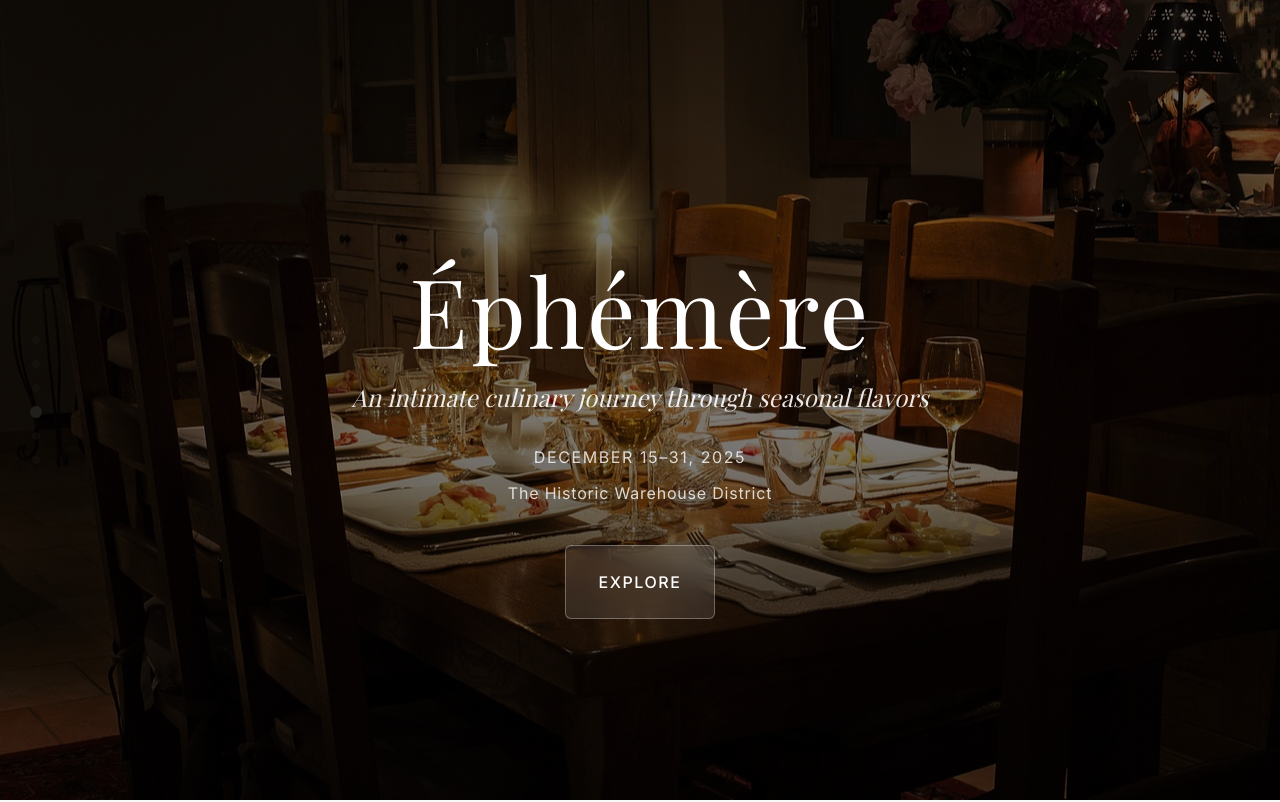
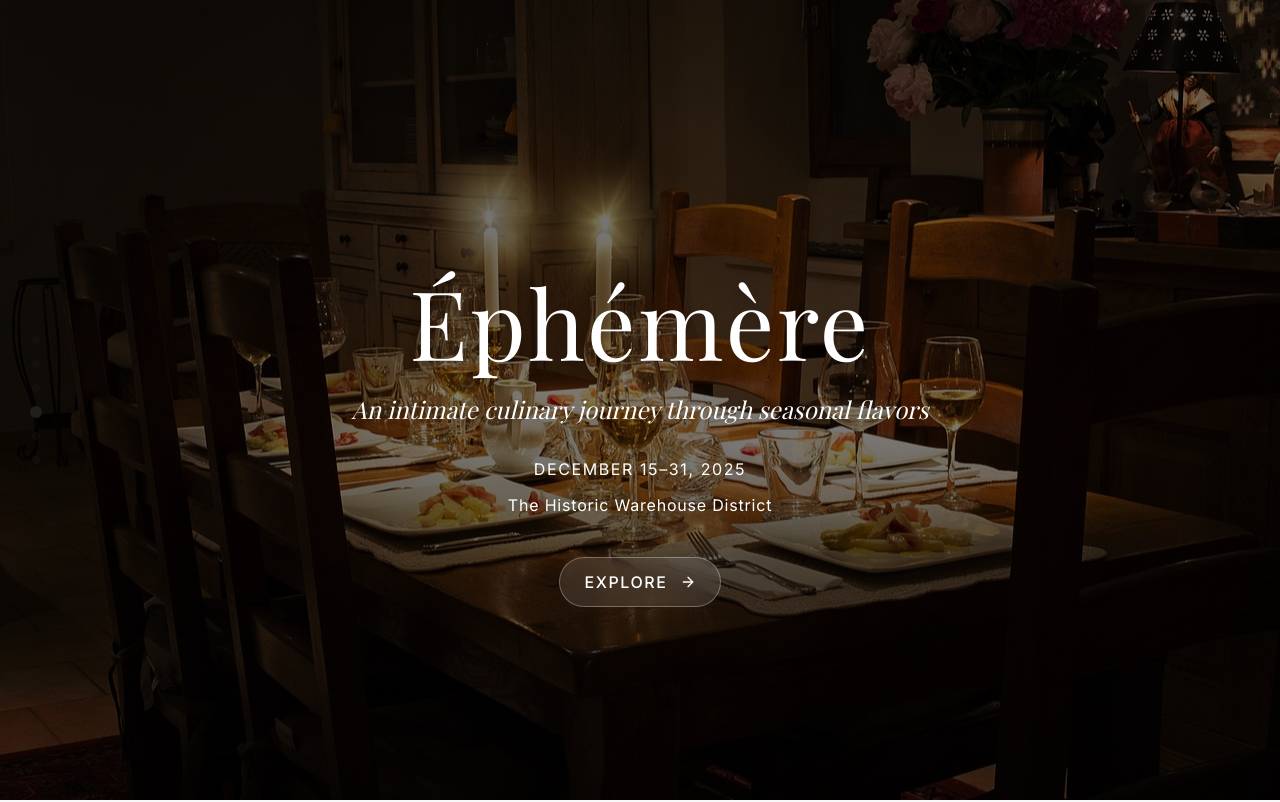
Before and after one commit to AvocadoKing1210/onlineorder-client, a Next.js app: page / in a window 1280 px wide. Shown: the top 802 px of the page. Built offline with nearby package versions, Linux system fonts and the light colour scheme.

Commit message:
feat: add video support for landing page

```diff
--- a/app/components/Footer.tsx
+++ b/app/components/Footer.tsx
@@ -84,9 +84,9 @@ export default function Footer({ restaurantName, tagline, email, socialLinks }:
 
         <div className="text-center space-y-2">
           {config.footer.engagementDates && (
-            <p className="text-sm text-muted-foreground">
+          <p className="text-sm text-muted-foreground">
               Limited engagement · {config.footer.engagementDates}
-            </p>
+          </p>
           )}
           <p className="text-xs text-muted-foreground">
             © {config.footer.copyrightYear} {restaurantName}. All rights reserved.
--- a/app/components/HeroSection.tsx
+++ b/app/components/HeroSection.tsx
@@ -1,34 +1,91 @@
+"use client";
+
 import { Button } from "@/components/ui/button";
+import { useEffect, useRef } from "react";
+import { ArrowRight } from "lucide-react";
 
 interface HeroSectionProps {
   title: string;
   tagline: string;
   dates: string;
   location: string;
-  backgroundImage: string;
+  backgroundImage?: string;
+  backgroundVideo?: string;
   ctaText?: string;
 }
 
-export default function HeroSection({ title, tagline, dates, location, backgroundImage, ctaText = "Explore" }: HeroSectionProps) {
+export default function HeroSection({
+  title,
+  tagline,
+  dates,
+  location,
+  backgroundImage,
+  backgroundVideo,
+  ctaText = "Explore"
+}: HeroSectionProps) {
+  const videoRef = useRef<HTMLVideoElement>(null);
+
+  useEffect(() => {
+    // Ensure video plays and loops
+    if (videoRef.current && backgroundVideo) {
+      videoRef.current.play().catch((error) => {
+        console.log('Video autoplay prevented:', error);
+      });
+    }
+  }, [backgroundVideo]);
+
   return (
-    <section className="relative h-screen min-h-[600px] flex items-center justify-center">
+    <section className="relative h-screen min-h-[600px] flex items-center justify-center overflow-hidden">
+      {/* Background Video or Image */}
+      {backgroundVideo ? (
+        <div className="absolute inset-0 w-full h-full">
+          {/* Fallback image behind video */}
+          {backgroundImage && (
+            <div
+              className="absolute inset-0 bg-cover bg-center z-0"
+              style={{ backgroundImage: `url(${backgroundImage})` }}
+            />
+          )}
+          <video
+            ref={videoRef}
+            className="absolute inset-0 w-full h-full object-cover z-10"
+            autoPlay
+            loop
+            muted
+            playsInline
+            data-testid="hero-background-video"
+            onError={(e) => {
+              // Hide video if it fails to load, show image fallback
+              if (e.currentTarget) {
+                e.currentTarget.style.display = 'none';
+              }
+            }}
+          >
+            <source src={backgroundVideo} type="video/mp4" />
+          </video>
+          <div className="absolute inset-0 bg-gradient-to-b from-black/60 via-black/50 to-black/70 z-20" />
+        </div>
+      ) : backgroundImage ? (
         <div
           className="absolute inset-0 bg-cover bg-center"
           style={{ backgroundImage: `url(${backgroundImage})` }}
         >
-        <div className="absolute inset-0 bg-gradient-to-b from-black/60 via-black/50 to-black/70" />
+          <div className="absolute inset-0 bg-gradient-to-b from-black/60 via-black/50 to-black/70 z-20" />
         </div>
+      ) : (
+        <div className="absolute inset-0 bg-gradient-to-b from-black/60 via-black/50 to-black/70 z-20" />
+      )}
 
-      <div className="relative z-10 text-center px-6 max-w-4xl mx-auto" style={{ paddingTop: '80px' }}>
+      <div className="relative z-30 text-center px-6 max-w-4xl mx-auto" style={{ paddingTop: '80px' }}>
         <h1
-          className="font-display text-5xl md:text-7xl lg:text-8xl text-white mb-6 tracking-wide"
+          className="font-display text-5xl md:text-7xl lg:text-8xl text-white mb-6 tracking-wide drop-shadow-lg"
           data-testid="text-hero-title"
         >
           {title}
         </h1>
 
         <p
-          className="font-serif text-xl md:text-2xl text-white/90 mb-8 leading-relaxed italic"
+          className="font-serif text-xl md:text-2xl text-white mb-8 leading-relaxed italic drop-shadow-md"
           data-testid="text-hero-tagline"
         >
           {tagline}
@@ -36,30 +93,38 @@ export default function HeroSection({ title, tagline, dates, location, backgroun
 
         <div className="space-y-3 mb-10">
           <p
-            className="text-sm md:text-base text-white/80 tracking-widest uppercase font-sans"
+            className="text-sm md:text-base text-white tracking-widest uppercase font-sans drop-shadow-md"
             data-testid="text-hero-dates"
           >
             {dates}
           </p>
           <p
-            className="text-sm md:text-base text-white/80 tracking-wider font-sans"
+            className="text-sm md:text-base text-white tracking-wider font-sans drop-shadow-md"
             data-testid="text-hero-location"
           >
             {location}
           </p>
         </div>
 
+        <div className="flex justify-center">
           <Button
             size="lg"
-          className="px-8 py-6 text-base tracking-widest uppercase backdrop-blur-md bg-white/10 hover:bg-white/20 border border-white/30 text-white"
+            className="px-6 py-3 text-base tracking-widest uppercase backdrop-blur-md bg-white/10 hover:bg-white/20 border border-white/30 text-white rounded-full cursor-pointer transition-all duration-200 hover:scale-105 flex items-center gap-3"
             data-testid="button-hero-cta"
-          onClick={() => {
+            onClick={(e) => {
+              e.preventDefault();
+              e.stopPropagation();
               const element = document.getElementById('concept');
-            if (element) element.scrollIntoView({ behavior: 'smooth' });
+              if (element) {
+                element.scrollIntoView({ behavior: 'smooth' });
+              }
             }}
+            type="button"
           >
-          {ctaText}
+            <span>{ctaText}</span>
+            <ArrowRight className="w-4 h-4" />
           </Button>
+        </div>
       </div>
     </section>
   );
--- a/app/config.json
+++ b/app/config.json
@@ -69,6 +69,7 @@
     "dates": "December 15–31, 2025",
     "location": "The Historic Warehouse District",
     "backgroundImage": "@assets/stock_images/elegant_restaurant_i_85ea31a6.jpg",
+    "backgroundVideo": "@assets/video/3768941-hd_1920_1080_25fps.mp4",
     "ctaText": "Explore"
   },
   "concept": {
--- a/app/lib/config.ts
+++ b/app/lib/config.ts
@@ -61,7 +61,8 @@ export interface RestaurantConfig {
     tagline: string;
     dates: string;
     location: string;
-    backgroundImage: string;
+    backgroundImage?: string;
+    backgroundVideo?: string;
     ctaText: string;
   };
   concept: {
@@ -132,6 +133,12 @@ const imageMap: Record<string, string> = {
   '@assets/stock_images/restaurant_ambiance__973c1831.jpg': '/assets/stock_images/restaurant_ambiance__973c1831.jpg',
 };
 
+// Helper function to resolve video paths
+// Maps config video paths (using @assets prefix) to public asset paths
+const videoMap: Record<string, string> = {
+  '@assets/video/3768941-hd_1920_1080_25fps.mp4': '/assets/video/3768941-hd_1920_1080_25fps.mp4',
+};
+
 /**
  * Resolves image paths from config format to public asset paths
  *
@@ -161,6 +168,34 @@ export function resolveImagePath(imagePath: string): string {
 }
 
 /**
+ * Resolves video paths from config format to public asset paths
+ *
+ * If the video path starts with "@assets/", it looks up the mapped path.
+ * Otherwise, returns the path as-is (useful for external URLs or direct paths).
+ *
+ * @param videoPath - Video path from config (e.g., "@assets/video/video.mp4")
+ * @returns Resolved public path (e.g., "/assets/video/video.mp4")
+ *
+ * @example
+ * resolveVideoPath("@assets/video/hero.mp4") // "/assets/video/hero.mp4"
+ * resolveVideoPath("https://example.com/video.mp4") // "https://example.com/video.mp4"
+ */
+export function resolveVideoPath(videoPath: string): string {
+  // If path is in the map, use the mapped value
+  if (videoMap[videoPath]) {
+    return videoMap[videoPath];
+  }
+
+  // If path starts with @assets but not in map, auto-resolve it
+  if (videoPath.startsWith('@assets/')) {
+    return videoPath.replace('@assets/', '/');
+  }
+
+  // Otherwise return as-is (for external URLs or direct paths)
+  return videoPath;
+}
+
+/**
  * Gets the full address string
  */
 export function getFullAddress(): string {
--- a/app/page.tsx
+++ b/app/page.tsx
@@ -10,7 +10,7 @@ import DetailsSection from "@/components/DetailsSection";
 import PrintableMenu from "@/components/PrintableMenu";
 import ReservationCTA from "@/components/ReservationCTA";
 import Footer from "@/components/Footer";
-import { config, resolveImagePath, getFullAddress } from "@/lib/config";
+import { config, resolveImagePath, resolveVideoPath, getFullAddress } from "@/lib/config";
 
 export default function Home() {
   // Map dishes with images
@@ -222,7 +222,8 @@ export default function Home() {
           tagline={config.hero.tagline}
           dates={config.hero.dates}
           location={config.hero.location}
-          backgroundImage={resolveImagePath(config.hero.backgroundImage)}
+          backgroundImage={config.hero.backgroundImage ? resolveImagePath(config.hero.backgroundImage) : undefined}
+          backgroundVideo={config.hero.backgroundVideo ? resolveVideoPath(config.hero.backgroundVideo) : undefined}
           ctaText={config.hero.ctaText}
         />
       </div>
--- a/config.example.json
+++ b/config.example.json
@@ -69,6 +69,7 @@
     "dates": "Open Daily",
     "location": "Your Location",
     "backgroundImage": "@assets/stock_images/hero-image.jpg",
+    "backgroundVideo": "@assets/video/hero-video.mp4",
     "ctaText": "Explore"
   },
   "concept": {
```
Also changed, not shown: app/components/Navbar.tsx (indentation only), 2 other files (tests, documents, lock files or other folders). Lines whose indentation alone changed are shown as unchanged.
